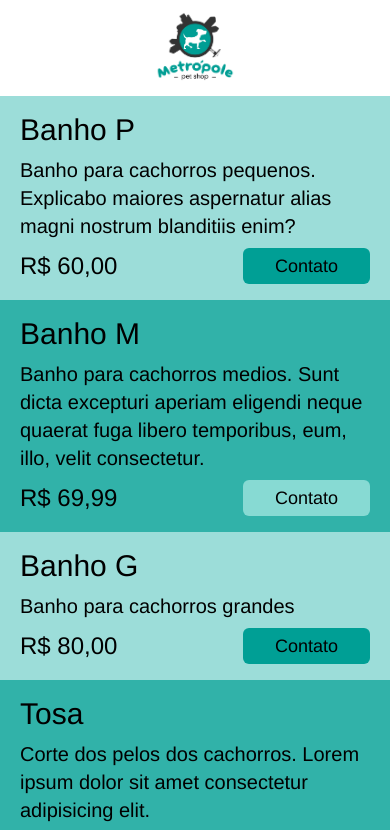
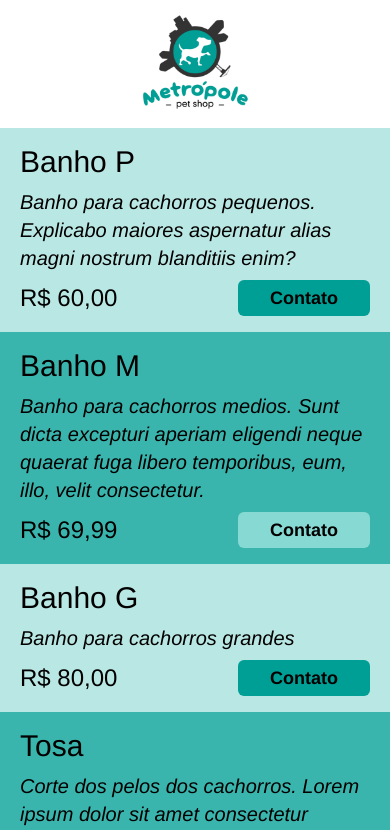
Before and after one commit to brunomariz/petshop-menu, a React (Create React App) app: page / in a window 390 px wide. Shown: the top 830 px of the page. Built offline with nearby package versions, Linux system fonts and the light colour scheme.

Commit message:
style: responsiveness

```diff
--- a/package.json
+++ b/package.json
@@ -1,6 +1,7 @@
 {
   "name": "petshop-menu",
   "version": "0.1.0",
+  "homepage": "https://brunomariz.github.io/petshop-menu",
   "private": true,
   "dependencies": {
     "@testing-library/jest-dom": "^5.16.4",
@@ -17,6 +18,8 @@
     "web-vitals": "^2.1.4"
   },
   "scripts": {
+    "predeploy": "npm run build",
+    "deploy": "gh-pages -d build",
     "start": "react-scripts start",
     "build": "react-scripts build",
     "test": "react-scripts test",
@@ -42,6 +45,7 @@
   },
   "devDependencies": {
     "autoprefixer": "^10.4.7",
+    "gh-pages": "^4.0.0",
     "postcss": "^8.4.14",
     "tailwindcss": "^3.1.4"
   }
--- a/src/App.tsx
+++ b/src/App.tsx
@@ -6,9 +6,11 @@ import Header from "./components/Header";
 
 function App() {
   return (
-    <div className="bg-metropoleTeal bg-opacity-50">
-      <Header></Header>
-      <ServiceList></ServiceList>
+    <div className="bg-metropoleTeal bg-opacity-20">
+      <div className="max-w-screen-sm flex flex-col mx-auto">
+        <Header></Header>
+        <ServiceList></ServiceList>
+      </div>
     </div>
   );
 }
--- a/src/components/Header.tsx
+++ b/src/components/Header.tsx
@@ -5,7 +5,7 @@ type Props = {};
 
 function Header({}: Props) {
   return (
-    <div className="p-2 bg-white flex items-center justify-center w-full h-24">
+    <div className="p-2 bg-white flex items-center justify-center w-full h-32">
       <img src={logo} className="h-full" />
     </div>
   );
--- a/src/components/Service.tsx
+++ b/src/components/Service.tsx
@@ -19,7 +19,7 @@ function Service({ petshopService, clearBg }: Props) {
       }
     >
       <div className="text-3xl my-2">{petshopService.title}</div>
-      <div className="my-2">{petshopService.description}</div>
+      <div className="my-2 italic">{petshopService.description}</div>
       <div className="text-2xl flex justify-between items-center my-2">
         <span>
           {typeof petshopService.price == "number"
@@ -33,7 +33,7 @@ function Service({ petshopService, clearBg }: Props) {
               href={`https://wa.me/${process.env.REACT_APP_TEL_NUMBER}`}
               className={`${
                 clearBg ? "bg-metropoleGreen" : "bg-metropoleTeal"
-              } p-1 px-8 rounded-md text-lg block`}
+              } p-1 px-8 rounded-md text-lg block font-bold`}
             >
               Contato
             </a>
```
Also changed, not shown: 1 other file (tests, documents, lock files or other folders).
